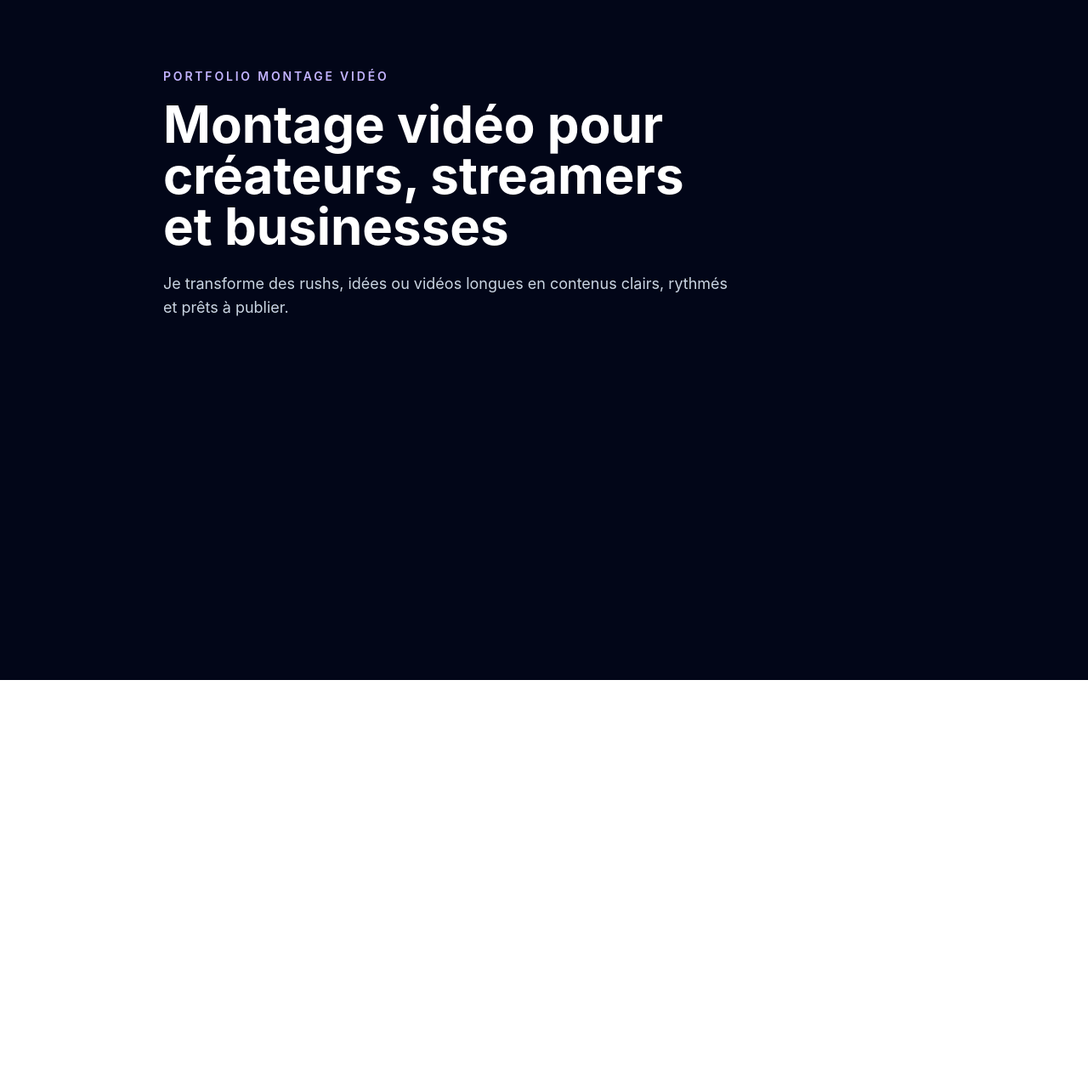
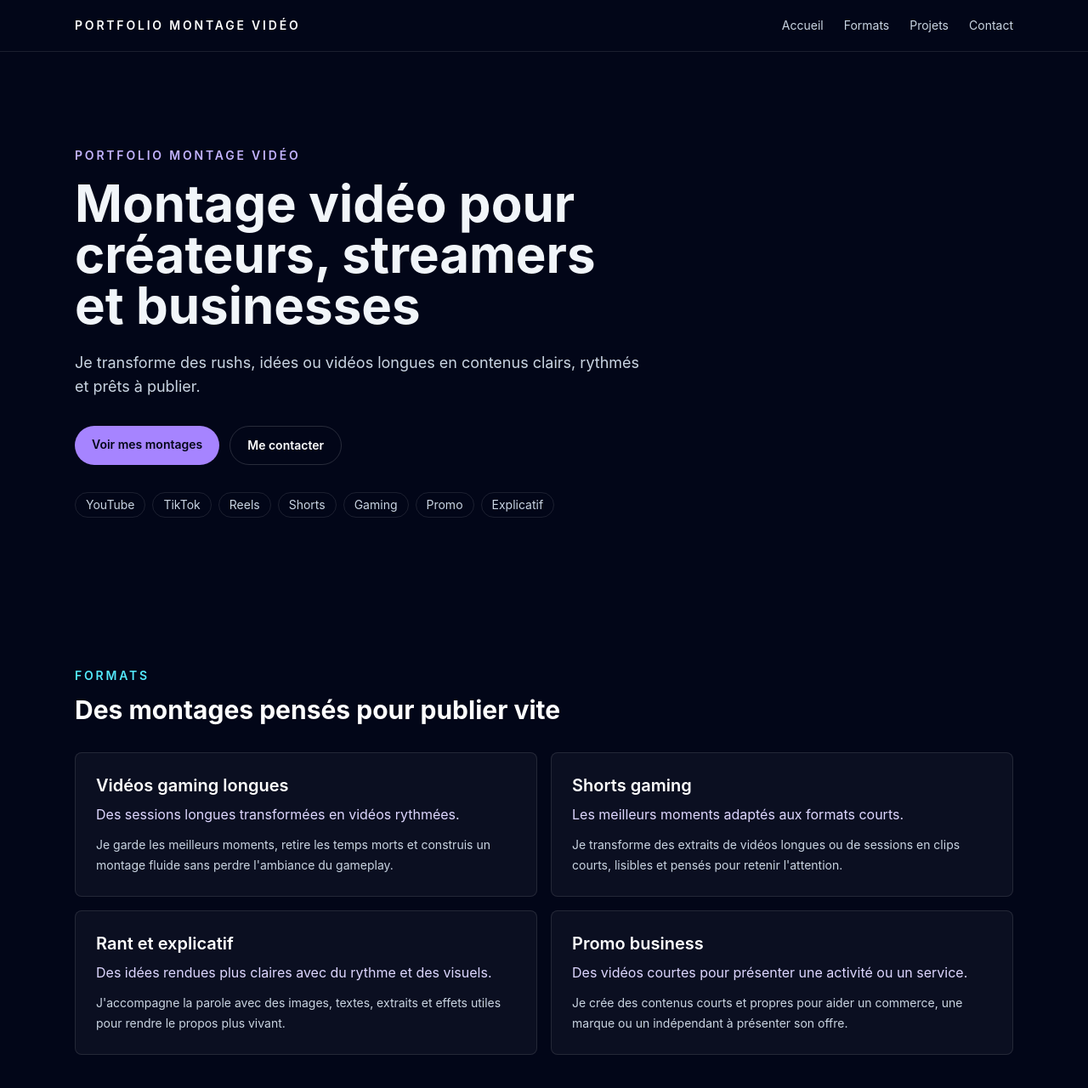
Before and after one commit to Palawizard/editing-portfolio, a SvelteKit app: page / in a window 1280 px wide. Shown: the top 1280 px of the page at 85% size. Before the commit the page ends 800 px from the top, so only its background shows below. Built offline with nearby package versions, Linux system fonts and the light colour scheme.

Commit message:
feat(routes): add base route shell

```diff
--- a/src/app.html
+++ b/src/app.html
@@ -1,5 +1,5 @@
 <!doctype html>
-<html lang="en">
+<html lang="fr">
 	<head>
 		<meta charset="utf-8" />
 		<meta name="viewport" content="width=device-width, initial-scale=1" />
--- a/src/lib/types/site.ts
+++ b/src/lib/types/site.ts
@@ -1,13 +1,15 @@
 import type { ProjectCategory } from './project';
+
+export type InternalHref = '/' | '/#formats' | '/projets' | '/contact';
 
 export type NavigationLink = {
 	label: string;
-	href: string;
+	href: InternalHref;
 };
 
 export type CallToAction = {
 	label: string;
-	href: string;
+	href: InternalHref;
 	variant: 'primary' | 'secondary';
 };
 
--- a/src/routes/+layout.svelte
+++ b/src/routes/+layout.svelte
@@ -1,9 +1,31 @@
 <script lang="ts">
 	import '../app.css';
+	import { resolve } from '$app/paths';
 	import favicon from '$lib/assets/favicon.svg';
+	import { navigationLinks, siteMetadata } from '$lib/content/site';
 
 	let { children } = $props();
 </script>
 
-<svelte:head><link rel="icon" href={favicon} /></svelte:head>
-{@render children()}
+<svelte:head>
+	<link rel="icon" href={favicon} />
+	<title>{siteMetadata.title}</title>
+	<meta name="description" content={siteMetadata.description} />
+</svelte:head>
+
+<div class="min-h-screen bg-slate-950 text-slate-100">
+	<header class="border-b border-white/10">
+		<div class="mx-auto flex max-w-6xl items-center justify-between px-6 py-5">
+			<a href={resolve('/')} class="text-sm font-semibold uppercase tracking-[0.2em] text-white">
+				{siteMetadata.name}
+			</a>
+			<nav class="hidden items-center gap-6 text-sm text-slate-300 sm:flex">
+				{#each navigationLinks as link (link.href)}
+					<a class="transition hover:text-white" href={resolve(link.href)}>{link.label}</a>
+				{/each}
+			</nav>
+		</div>
+	</header>
+
+	{@render children()}
+</div>
--- a/src/routes/+page.svelte
+++ b/src/routes/+page.svelte
@@ -1,14 +1,72 @@
-<main class="min-h-screen bg-slate-950 px-6 py-20 text-white">
-	<section class="mx-auto max-w-4xl">
+<script lang="ts">
+	import { resolve } from '$app/paths';
+	import { editingFormats } from '$lib/content/formats';
+	import { featuredProjects } from '$lib/content/projects';
+	import { heroActions, heroBadges, siteMetadata } from '$lib/content/site';
+</script>
+
+<main>
+	<section class="mx-auto max-w-6xl px-6 py-20 md:py-28">
 		<p class="mb-4 text-sm font-semibold uppercase tracking-[0.2em] text-violet-300">
 			Portfolio montage vidéo
 		</p>
 		<h1 class="max-w-3xl text-4xl font-bold text-balance md:text-6xl">
-			Montage vidéo pour créateurs, streamers et businesses
+			{siteMetadata.title}
 		</h1>
 		<p class="mt-6 max-w-2xl text-lg text-slate-300">
-			Je transforme des rushs, idées ou vidéos longues en contenus clairs, rythmés et prêts à
-			publier.
+			{siteMetadata.description}
 		</p>
+		<div class="mt-8 flex flex-wrap gap-3">
+			{#each heroActions as action (action.href)}
+				<a
+					class={[
+						'rounded-full px-5 py-3 text-sm font-semibold transition',
+						action.variant === 'primary'
+							? 'bg-violet-400 text-slate-950 hover:bg-violet-300'
+							: 'border border-white/15 text-white hover:border-white/35'
+					]}
+					href={resolve(action.href)}
+				>
+					{action.label}
+				</a>
+			{/each}
+		</div>
+		<div class="mt-8 flex flex-wrap gap-2">
+			{#each heroBadges as badge (badge)}
+				<span class="rounded-full border border-white/10 px-3 py-1 text-sm text-slate-300">
+					{badge}
+				</span>
+			{/each}
+		</div>
+	</section>
+
+	<section id="formats" class="mx-auto max-w-6xl px-6 py-16">
+		<p class="text-sm font-semibold uppercase tracking-[0.2em] text-cyan-300">Formats</p>
+		<h2 class="mt-3 text-3xl font-bold text-white">Des montages pensés pour publier vite</h2>
+		<div class="mt-8 grid gap-4 md:grid-cols-2">
+			{#each editingFormats as format (format.id)}
+				<article class="rounded-lg border border-white/10 bg-white/[0.04] p-6">
+					<h3 class="text-xl font-semibold text-white">{format.title}</h3>
+					<p class="mt-2 text-violet-200">{format.promise}</p>
+					<p class="mt-3 text-sm leading-6 text-slate-300">{format.description}</p>
+				</article>
+			{/each}
+		</div>
+	</section>
+
+	<section class="mx-auto max-w-6xl px-6 py-16">
+		<p class="text-sm font-semibold uppercase tracking-[0.2em] text-cyan-300">Projets</p>
+		<h2 class="mt-3 text-3xl font-bold text-white">Projets sélectionnés</h2>
+		<div class="mt-8 grid gap-4 md:grid-cols-2">
+			{#each featuredProjects as project (project.slug)}
+				<article class="rounded-lg border border-white/10 bg-white/[0.04] p-6">
+					<h3 class="text-xl font-semibold text-white">{project.title}</h3>
+					<p class="mt-2 text-sm leading-6 text-slate-300">{project.summary}</p>
+					<p class="mt-4 text-sm text-slate-400">
+						{project.platform.join(' / ')} · {project.format}
+					</p>
+				</article>
+			{/each}
+		</div>
 	</section>
 </main>
--- /dev/null
+++ b/src/routes/contact/+page.svelte
@@ -0,0 +1,32 @@
+<script lang="ts">
+	import { contactCopy } from '$lib/content/site';
+	import { editingFormats } from '$lib/content/formats';
+</script>
+
+<svelte:head>
+	<title>Contact | Montage vidéo</title>
+	<meta
+		name="description"
+		content="Contact pour discuter d'un montage vidéo long format, court vertical, explicatif ou promotionnel."
+	/>
+</svelte:head>
+
+<main class="mx-auto max-w-6xl px-6 py-16">
+	<p class="text-sm font-semibold uppercase tracking-[0.2em] text-violet-300">Contact</p>
+	<h1 class="mt-3 max-w-3xl text-4xl font-bold text-white">{contactCopy.title}</h1>
+	<p class="mt-5 max-w-2xl text-lg leading-8 text-slate-300">{contactCopy.description}</p>
+
+	<section class="mt-10 rounded-lg border border-white/10 bg-white/[0.04] p-6">
+		<h2 class="text-xl font-semibold text-white">Formats acceptés</h2>
+		<div class="mt-5 flex flex-wrap gap-2">
+			{#each editingFormats as format (format.id)}
+				<span class="rounded-full border border-white/10 px-3 py-1 text-sm text-slate-300">
+					{format.title}
+				</span>
+			{/each}
+			<span class="rounded-full border border-white/10 px-3 py-1 text-sm text-slate-300">
+				Autre projet
+			</span>
+		</div>
+	</section>
+</main>
--- /dev/null
+++ b/src/routes/projets/+page.svelte
@@ -0,0 +1,36 @@
+<script lang="ts">
+	import { projectCategoryLabels } from '$lib/content/formats';
+	import { projects } from '$lib/content/projects';
+</script>
+
+<svelte:head>
+	<title>Projets | Montage vidéo</title>
+	<meta
+		name="description"
+		content="Une sélection de montages vidéo avec leur objectif, leur format et le travail réalisé."
+	/>
+</svelte:head>
+
+<main class="mx-auto max-w-6xl px-6 py-16">
+	<p class="text-sm font-semibold uppercase tracking-[0.2em] text-violet-300">Portfolio</p>
+	<h1 class="mt-3 text-4xl font-bold text-white">Projets de montage</h1>
+	<p class="mt-4 max-w-2xl text-slate-300">
+		Chaque projet présente le format, l'objectif du montage et le travail réalisé pour rendre la
+		vidéo plus claire, plus rythmée et prête à publier.
+	</p>
+
+	<div class="mt-10 grid gap-5 md:grid-cols-2">
+		{#each projects as project (project.slug)}
+			<article class="rounded-lg border border-white/10 bg-white/[0.04] p-6">
+				<p class="text-sm font-medium text-cyan-300">{projectCategoryLabels[project.category]}</p>
+				<h2 class="mt-3 text-2xl font-semibold text-white">{project.title}</h2>
+				<p class="mt-3 text-sm leading-6 text-slate-300">{project.objective}</p>
+				<ul class="mt-5 space-y-2 text-sm text-slate-300">
+					{#each project.work as item (item)}
+						<li>{item}</li>
+					{/each}
+				</ul>
+			</article>
+		{/each}
+	</div>
+</main>
```
